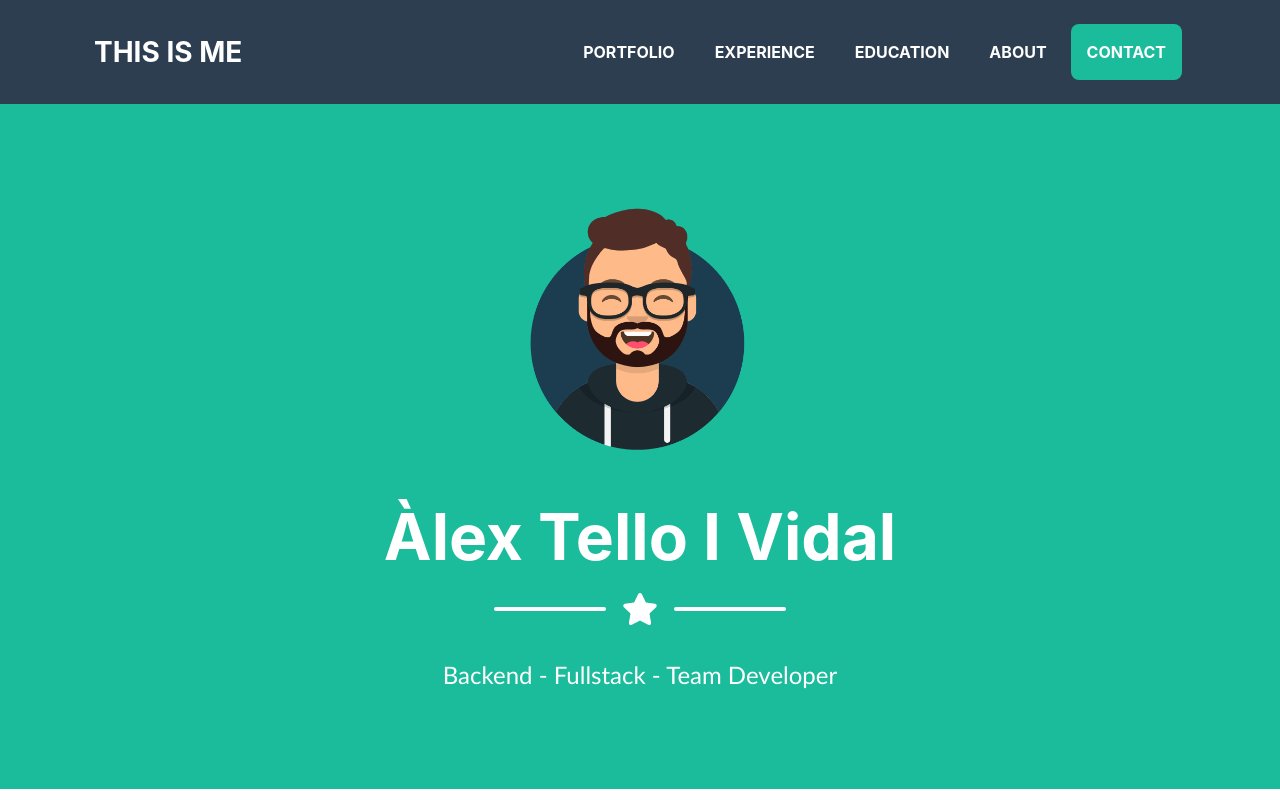
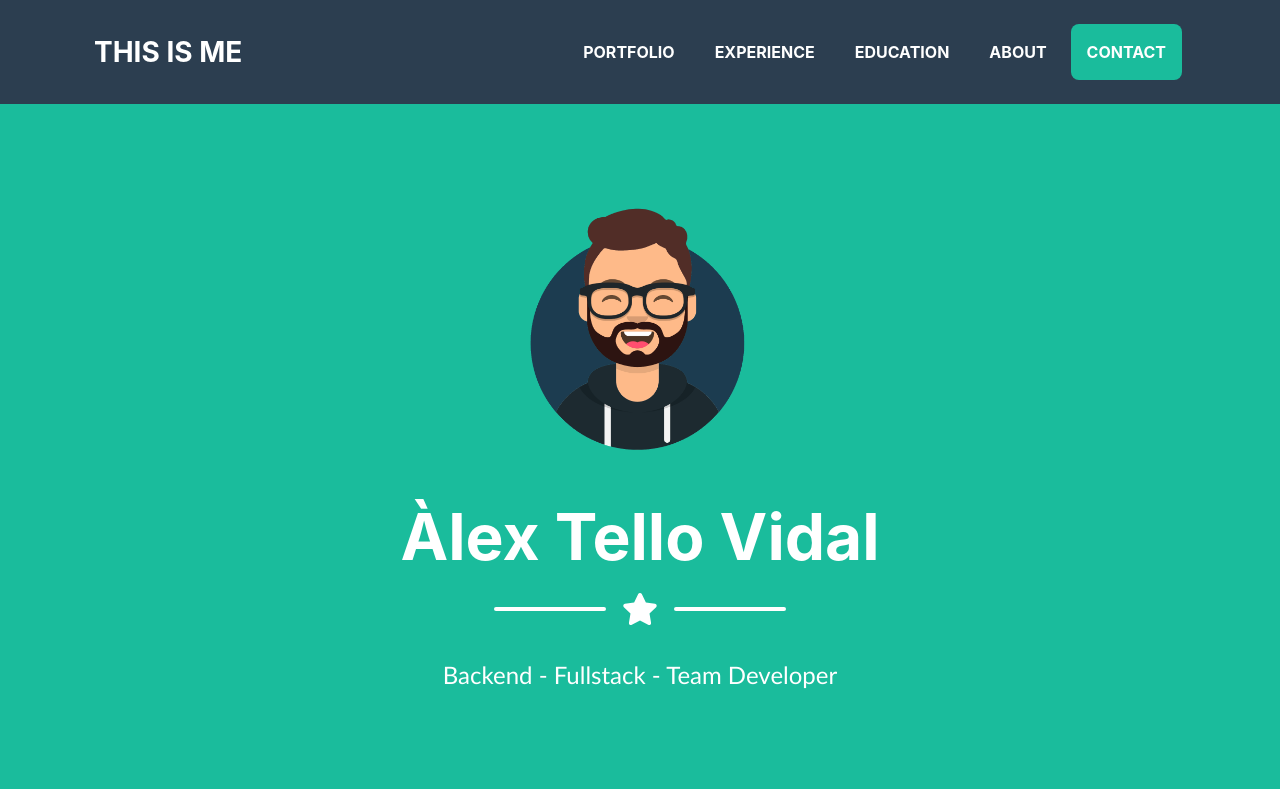
Before and after one commit to alexindris/alexindris.github.io, a plain HTML site: page index.html in a window 1280 px wide. Shown: the top 800 px of the page. Drawn offline with nearby package versions, Linux system fonts and the light colour scheme; a web font is replaced by a local one.

Commit message:
minor change

```diff
--- a/index.html
+++ b/index.html
@@ -40,7 +40,7 @@
     <div class="container d-flex align-items-center flex-column">
         <!-- Masthead Avatar Image--><img class="masthead-avatar mb-5" src="assets/img/portfolio/Avatar-Maker.png" alt="">
         <!-- Masthead Heading-->
-        <h1 class="masthead-heading mb-0">Àlex Tello I Vidal</h1>
+        <h1 class="masthead-heading mb-0">Àlex Tello Vidal</h1>
         <!-- Icon Divider-->
         <div class="divider-custom divider-light">
             <div class="divider-custom-line"></div>
```
